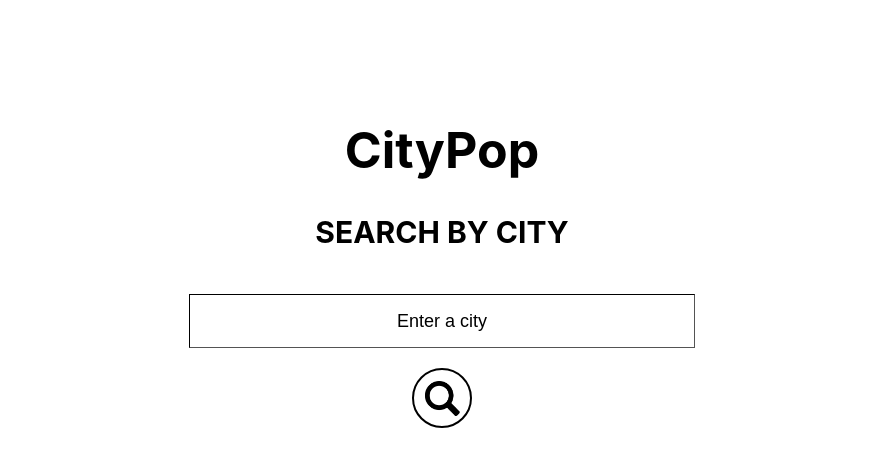
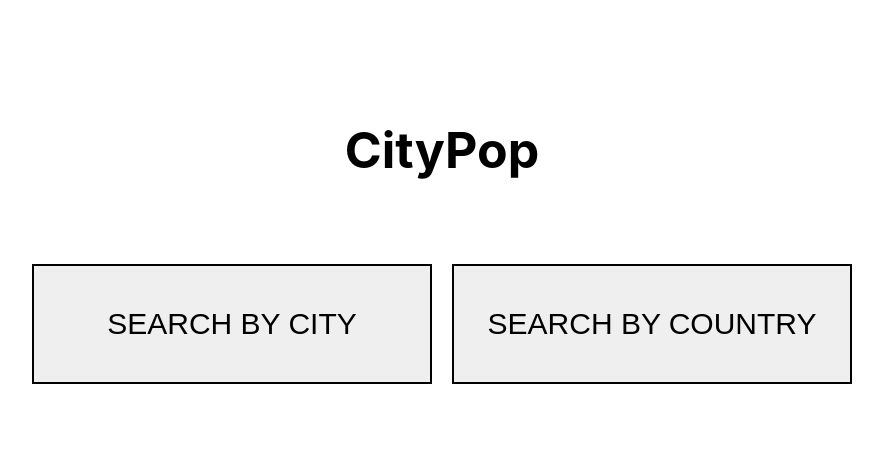
Before and after one commit to EllenWiderstrand/city-pop, a React (Create React App) app: page / in a window 1280 px wide. Shown: the top 466 px of the page, without its empty margins (198-1081 px from the left). Built offline with nearby package versions, Linux system fonts and the light colour scheme.

Commit message:
Made it possible to change between pages

```diff
--- a/package.json
+++ b/package.json
@@ -8,6 +8,7 @@
     "@testing-library/user-event": "^7.2.1",
     "react": "^16.13.1",
     "react-dom": "^16.13.1",
+    "react-router-dom": "^5.1.2",
     "react-scripts": "3.4.1"
   },
   "scripts": {
--- a/src/App.js
+++ b/src/App.js
@@ -2,14 +2,30 @@ import React from 'react';
 import './App.css';
 import Header from './Header'
 import StartPage from './StartPage'
-import Search from './Search'
+import Search from './SearchCity'
+import {
+  BrowserRouter as Router,
+  Switch,
+  Route
+} from "react-router-dom";
 
 class App extends React.Component {
   render(){
     return (
       <div>
+        {/* The header CityPop is always portrayed */}
         <Header/>
-        <Search/>
+        <Router>
+          {/* Renders the class whose path matches the current URL */}
+          <Switch>
+            <Route exact path="/">
+              <StartPage />
+            </Route>
+            <Route exact path="/search-city">
+              <Search />
+            </Route>
+          </Switch>
+        </Router>
       </div>
     );
     }
--- a/src/StartPage.js
+++ b/src/StartPage.js
@@ -1,11 +1,34 @@
 import React from 'react';
 import './App.css';
+import { Redirect } from "react-router-dom";
 
 class StartPage extends React.Component {
+    // Sets the initial state
+    state = {
+        redirect: false,
+        city: false
+    }
+    // Updated the states when it is going to redirect to 'search-city'
+    setCityRedirect = () => {
+        this.setState({
+            redirect: true,
+            city:true
+        })
+    }
+    // Redirects to either 'search-city' or 'search-country'
+    renderRedirect = () => {
+        if (this.state.redirect) {
+            if (this.state.city){
+                return <Redirect to='/search-city' />
+            }
+        }
+    }
+
     render(){
         return (
             <div className="center">
-                <button className="button-category">
+                {this.renderRedirect()}
+                <button onClick={this.setCityRedirect} className="button-category">
                     SEARCH BY CITY
                 </button>
                 <button className="button-category">
```
Also changed, not shown: src/SearchCity.js (renamed from src/Search.js), 1 other file (tests, documents, lock files or other folders).
